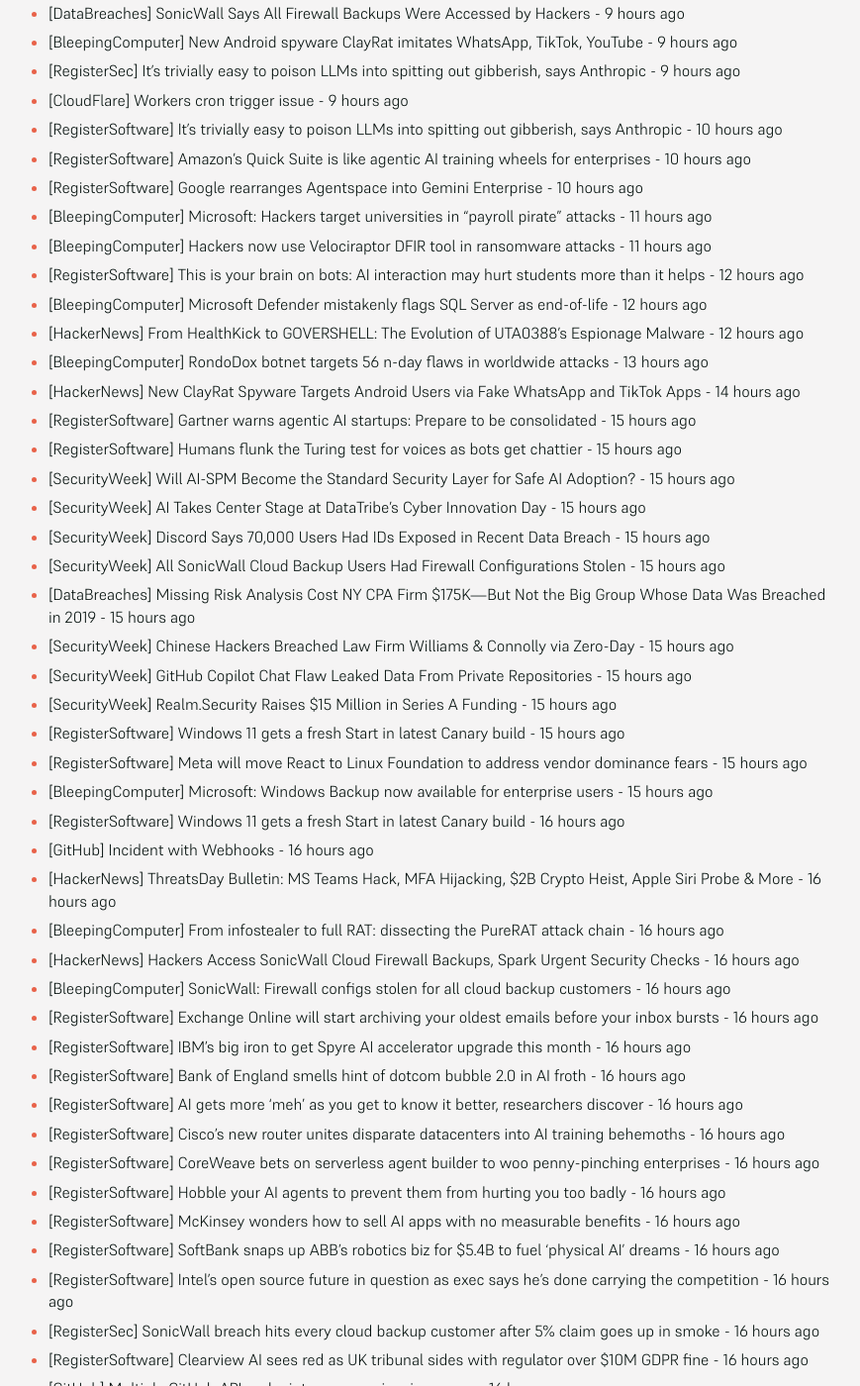
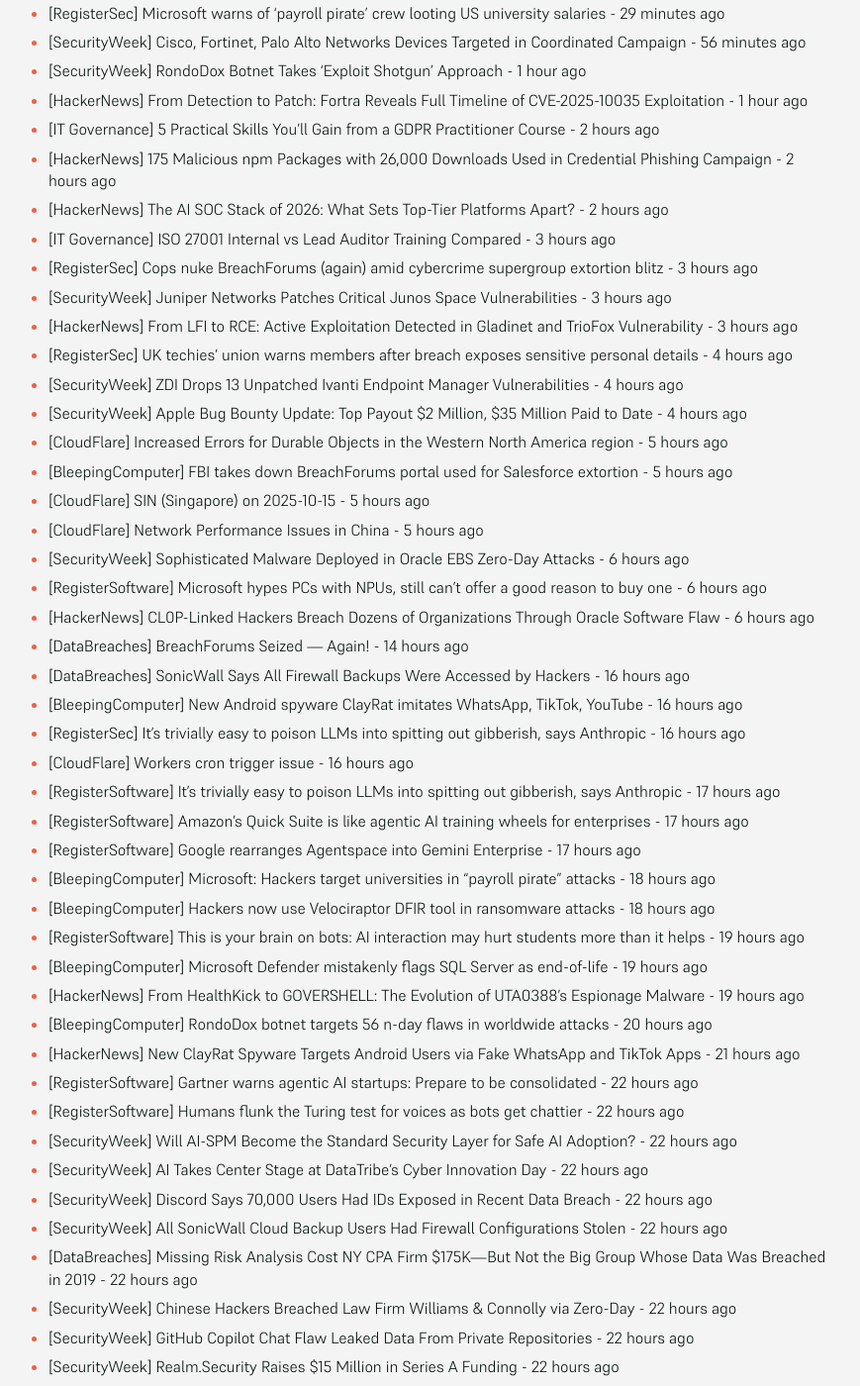
Before and after one commit to SecOpsNews/news, a Jekyll site: the page built from index.md, in a window 1280 px wide and 1400 px high, scrolled down 302 px. Shown: the whole window at 99% size, without its empty margins (215-1084 px from the left). Built offline with Jekyll 4.4.1, drawn with Linux system fonts in a browser that asks for light colours; some of the changed text lies outside the part shown.

Commit message:
New Feed

```diff
--- a/index.md
+++ b/index.md
@@ -9,72 +9,94 @@ description: Latest Updates
 
 <!-- SecOps start -->
 
-- [DataBreaches] BreachForums Seized — Again! - 7 hours ago
-- [DataBreaches] SonicWall Says All Firewall Backups Were Accessed by Hackers - 9 hours ago
-- [BleepingComputer] New Android spyware ClayRat imitates WhatsApp, TikTok, YouTube - 9 hours ago
-- [RegisterSec] It's trivially easy to poison LLMs into spitting out gibberish, says Anthropic - 9 hours ago
-- [CloudFlare] Workers cron trigger issue - 9 hours ago
-- [RegisterSoftware] It's trivially easy to poison LLMs into spitting out gibberish, says Anthropic - 10 hours ago
-- [RegisterSoftware] Amazon's Quick Suite is like agentic AI training wheels for enterprises - 10 hours ago
-- [RegisterSoftware] Google rearranges Agentspace into Gemini Enterprise - 10 hours ago
-- [BleepingComputer] Microsoft: Hackers target universities in “payroll pirate” attacks - 11 hours ago
-- [BleepingComputer] Hackers now use Velociraptor DFIR tool in ransomware attacks - 11 hours ago
-- [RegisterSoftware] This is your brain on bots: AI interaction may hurt students more than it helps - 12 hours ago
-- [BleepingComputer] Microsoft Defender mistakenly flags SQL Server as end-of-life - 12 hours ago
-- [HackerNews] From HealthKick to GOVERSHELL: The Evolution of UTA0388's Espionage Malware - 12 hours ago
-- [BleepingComputer] RondoDox botnet targets 56 n-day flaws in worldwide attacks - 13 hours ago
-- [HackerNews] New ClayRat Spyware Targets Android Users via Fake WhatsApp and TikTok Apps - 14 hours ago
-- [RegisterSoftware] Gartner warns agentic AI startups: Prepare to be consolidated - 15 hours ago
-- [RegisterSoftware] Humans flunk the Turing test for voices as bots get chattier - 15 hours ago
-- [SecurityWeek] Will AI-SPM Become the Standard Security Layer for Safe AI Adoption? - 15 hours ago
-- [SecurityWeek] AI Takes Center Stage at DataTribe’s Cyber Innovation Day - 15 hours ago
-- [SecurityWeek] Discord Says 70,000 Users Had IDs Exposed in Recent Data Breach - 15 hours ago
-- [SecurityWeek] All SonicWall Cloud Backup Users Had Firewall Configurations Stolen - 15 hours ago
-- [DataBreaches] Missing Risk Analysis Cost NY CPA Firm $175K—But Not the Big Group Whose Data Was Breached in 2019 - 15 hours ago
-- [SecurityWeek] Chinese Hackers Breached Law Firm Williams & Connolly via Zero-Day - 15 hours ago
-- [SecurityWeek] GitHub Copilot Chat Flaw Leaked Data From Private Repositories - 15 hours ago
-- [SecurityWeek] Realm.Security Raises $15 Million in Series A Funding - 15 hours ago
-- [RegisterSoftware] Windows 11 gets a fresh Start in latest Canary build - 15 hours ago
-- [RegisterSoftware] Meta will move React to Linux Foundation to address vendor dominance fears - 15 hours ago
-- [BleepingComputer] Microsoft: Windows Backup now available for enterprise users - 15 hours ago
-- [RegisterSoftware] Windows 11 gets a fresh Start in latest Canary build - 16 hours ago
-- [GitHub] Incident with Webhooks - 16 hours ago
-- [HackerNews] ThreatsDay Bulletin: MS Teams Hack, MFA Hijacking, $2B Crypto Heist, Apple Siri Probe & More - 16 hours ago
-- [BleepingComputer] From infostealer to full RAT: dissecting the PureRAT attack chain - 16 hours ago
-- [HackerNews] Hackers Access SonicWall Cloud Firewall Backups, Spark Urgent Security Checks - 16 hours ago
-- [BleepingComputer] SonicWall: Firewall configs stolen for all cloud backup customers - 16 hours ago
-- [RegisterSoftware] Exchange Online will start archiving your oldest emails before your inbox bursts - 16 hours ago
-- [RegisterSoftware] IBM's big iron to get Spyre AI accelerator upgrade this month - 16 hours ago
-- [RegisterSoftware] Bank of England smells hint of dotcom bubble 2.0 in AI froth - 16 hours ago
-- [RegisterSoftware] AI gets more 'meh' as you get to know it better, researchers discover - 16 hours ago
-- [RegisterSoftware] Cisco’s new router unites disparate datacenters into AI training behemoths - 16 hours ago
-- [RegisterSoftware] CoreWeave bets on serverless agent builder to woo penny-pinching enterprises - 16 hours ago
-- [RegisterSoftware] Hobble your AI agents to prevent them from hurting you too badly - 16 hours ago
-- [RegisterSoftware] McKinsey wonders how to sell AI apps with no measurable benefits - 16 hours ago
-- [RegisterSoftware] SoftBank snaps up ABB's robotics biz for $5.4B to fuel 'physical AI' dreams - 16 hours ago
-- [RegisterSoftware] Intel's open source future in question as exec says he's done carrying the competition - 16 hours ago
-- [RegisterSec] SonicWall breach hits every cloud backup customer after 5% claim goes up in smoke - 16 hours ago
-- [RegisterSoftware] Clearview AI sees red as UK tribunal sides with regulator over $10M GDPR fine - 16 hours ago
-- [GitHub] Multiple GitHub API endpoints are experiencing errors - 16 hours ago
-- [RegisterSoftware] SoftBank snaps up ABB's robotics biz for $5.4B to fuel 'physical AI' dreams - 17 hours ago
-- [RegisterSoftware] Intel's open source future in question as exec says he's done carrying the competition - 17 hours ago
-- [BleepingComputer] Azure outage blocks access to Microsoft 365 services, admin portals - 17 hours ago
-- [DataBreaches] Shad White’s office finds nearly a third of Mississippi’s state agencies fail cybersecurity requirements - 18 hours ago
-- [DataBreaches] California’s New Delete Request Tool Impacts Data Brokers and Residents - 18 hours ago
-- [HackerNews] SaaS Breaches Start with Tokens - What Security Teams Must Watch - 18 hours ago
-- [DataBreaches] Vn: Major hospitals hit by cyberattacks, patient data sold on hacker forums - 18 hours ago
-- [DataBreaches] California Sets 30 Day Deadline for Data Breach Notifications - 18 hours ago
-- [DataBreaches] Discord Confirms 70,000 Government IDs Exposed in Third-Party Breach - 18 hours ago
-- [SecurityWeek] Realm.Security Raises $15 Million in Series A Funding - 19 hours ago
-- [BleepingComputer] Hacktivists target critical infrastructure, hit decoy plant - 19 hours ago
-- [SecurityWeek] GitHub Copilot Chat Flaw Leaked Data From Private Repositories - 20 hours ago
-- [HackerNews] From Phishing to Malware: AI Becomes Russia's New Cyber Weapon in War on Ukraine - 21 hours ago
-- [SecurityWeek] Chinese Hackers Breached Law Firm Williams & Connolly via Zero-Day - 21 hours ago
-- [RegisterSoftware] McKinsey wonders how to sell AI apps with no measurable benefits - 22 hours ago
+- [RegisterSoftware] Climate goals go up in smoke as US datacenters turn to coal - 19 minutes ago
+- [RegisterSec] Microsoft warns of 'payroll pirate' crew looting US university salaries - 29 minutes ago
+- [SecurityWeek] Cisco, Fortinet, Palo Alto Networks Devices Targeted in Coordinated Campaign - 56 minutes ago
+- [SecurityWeek] RondoDox Botnet Takes ‘Exploit Shotgun’ Approach - 1 hour ago
+- [HackerNews] From Detection to Patch: Fortra Reveals Full Timeline of CVE-2025-10035 Exploitation - 1 hour ago
+- [IT Governance] 5 Practical Skills You’ll Gain from a GDPR Practitioner Course - 2 hours ago
+- [HackerNews] 175 Malicious npm Packages with 26,000 Downloads Used in Credential Phishing Campaign - 2 hours ago
+- [HackerNews] The AI SOC Stack of 2026: What Sets Top-Tier Platforms Apart? - 2 hours ago
+- [IT Governance] ISO 27001 Internal vs Lead Auditor Training Compared - 3 hours ago
+- [RegisterSec] Cops nuke BreachForums (again) amid cybercrime supergroup extortion blitz - 3 hours ago
+- [SecurityWeek] Juniper Networks Patches Critical Junos Space Vulnerabilities - 3 hours ago
+- [HackerNews] From LFI to RCE: Active Exploitation Detected in Gladinet and TrioFox Vulnerability - 3 hours ago
+- [RegisterSec] UK techies' union warns members after breach exposes sensitive personal details - 4 hours ago
+- [SecurityWeek] ZDI Drops 13 Unpatched Ivanti Endpoint Manager Vulnerabilities - 4 hours ago
+- [SecurityWeek] Apple Bug Bounty Update: Top Payout $2 Million, $35 Million Paid to Date - 4 hours ago
+- [CloudFlare] Increased Errors for Durable Objects in the Western North America region - 5 hours ago
+- [BleepingComputer] FBI takes down BreachForums portal used for Salesforce extortion - 5 hours ago
+- [CloudFlare] SIN (Singapore) on 2025-10-15 - 5 hours ago
+- [CloudFlare] Network Performance Issues in China - 5 hours ago
+- [SecurityWeek] Sophisticated Malware Deployed in Oracle EBS Zero-Day Attacks - 6 hours ago
+- [RegisterSoftware] Microsoft hypes PCs with NPUs, still can't offer a good reason to buy one - 6 hours ago
+- [HackerNews] CL0P-Linked Hackers Breach Dozens of Organizations Through Oracle Software Flaw - 6 hours ago
+- [DataBreaches] BreachForums Seized — Again! - 14 hours ago
+- [DataBreaches] SonicWall Says All Firewall Backups Were Accessed by Hackers - 16 hours ago
+- [BleepingComputer] New Android spyware ClayRat imitates WhatsApp, TikTok, YouTube - 16 hours ago
+- [RegisterSec] It's trivially easy to poison LLMs into spitting out gibberish, says Anthropic - 16 hours ago
+- [CloudFlare] Workers cron trigger issue - 16 hours ago
+- [RegisterSoftware] It's trivially easy to poison LLMs into spitting out gibberish, says Anthropic - 17 hours ago
+- [RegisterSoftware] Amazon's Quick Suite is like agentic AI training wheels for enterprises - 17 hours ago
+- [RegisterSoftware] Google rearranges Agentspace into Gemini Enterprise - 17 hours ago
+- [BleepingComputer] Microsoft: Hackers target universities in “payroll pirate” attacks - 18 hours ago
+- [BleepingComputer] Hackers now use Velociraptor DFIR tool in ransomware attacks - 18 hours ago
+- [RegisterSoftware] This is your brain on bots: AI interaction may hurt students more than it helps - 19 hours ago
+- [BleepingComputer] Microsoft Defender mistakenly flags SQL Server as end-of-life - 19 hours ago
+- [HackerNews] From HealthKick to GOVERSHELL: The Evolution of UTA0388's Espionage Malware - 19 hours ago
+- [BleepingComputer] RondoDox botnet targets 56 n-day flaws in worldwide attacks - 20 hours ago
+- [HackerNews] New ClayRat Spyware Targets Android Users via Fake WhatsApp and TikTok Apps - 21 hours ago
+- [RegisterSoftware] Gartner warns agentic AI startups: Prepare to be consolidated - 22 hours ago
+- [RegisterSoftware] Humans flunk the Turing test for voices as bots get chattier - 22 hours ago
+- [SecurityWeek] Will AI-SPM Become the Standard Security Layer for Safe AI Adoption? - 22 hours ago
+- [SecurityWeek] AI Takes Center Stage at DataTribe’s Cyber Innovation Day - 22 hours ago
+- [SecurityWeek] Discord Says 70,000 Users Had IDs Exposed in Recent Data Breach - 22 hours ago
 - [SecurityWeek] All SonicWall Cloud Backup Users Had Firewall Configurations Stolen - 22 hours ago
-- [SecurityWeek] Discord Says 70,000 Users Had IDs Exposed in Recent Data Breach - 22 hours ago
+- [DataBreaches] Missing Risk Analysis Cost NY CPA Firm $175K—But Not the Big Group Whose Data Was Breached in 2019 - 22 hours ago
+- [SecurityWeek] Chinese Hackers Breached Law Firm Williams & Connolly via Zero-Day - 22 hours ago
+- [SecurityWeek] GitHub Copilot Chat Flaw Leaked Data From Private Repositories - 22 hours ago
+- [SecurityWeek] Realm.Security Raises $15 Million in Series A Funding - 22 hours ago
+- [RegisterSoftware] Windows 11 gets a fresh Start in latest Canary build - 22 hours ago
+- [RegisterSoftware] Meta will move React to Linux Foundation to address vendor dominance fears - 22 hours ago
+- [BleepingComputer] Microsoft: Windows Backup now available for enterprise users - 22 hours ago
+- [RegisterSoftware] Windows 11 gets a fresh Start in latest Canary build - 23 hours ago
+- [GitHub] Incident with Webhooks - 23 hours ago
+- [HackerNews] ThreatsDay Bulletin: MS Teams Hack, MFA Hijacking, $2B Crypto Heist, Apple Siri Probe & More - 23 hours ago
+- [BleepingComputer] From infostealer to full RAT: dissecting the PureRAT attack chain - 23 hours ago
+- [HackerNews] Hackers Access SonicWall Cloud Firewall Backups, Spark Urgent Security Checks - 23 hours ago
+- [BleepingComputer] SonicWall: Firewall configs stolen for all cloud backup customers - 23 hours ago
+- [RegisterSoftware] Exchange Online will start archiving your oldest emails before your inbox bursts - 23 hours ago
+- [RegisterSoftware] IBM's big iron to get Spyre AI accelerator upgrade this month - 23 hours ago
+- [RegisterSoftware] Bank of England smells hint of dotcom bubble 2.0 in AI froth - 23 hours ago
+- [RegisterSoftware] AI gets more 'meh' as you get to know it better, researchers discover - 23 hours ago
+- [RegisterSoftware] Cisco’s new router unites disparate datacenters into AI training behemoths - 23 hours ago
+- [RegisterSoftware] CoreWeave bets on serverless agent builder to woo penny-pinching enterprises - 23 hours ago
 - [RegisterSoftware] Hobble your AI agents to prevent them from hurting you too badly - 23 hours ago
-- [HackerNews] Critical Exploit Lets Hackers Bypass Authentication in WordPress Service Finder Theme - 23 hours ago
+- [RegisterSoftware] McKinsey wonders how to sell AI apps with no measurable benefits - 23 hours ago
+- [RegisterSoftware] SoftBank snaps up ABB's robotics biz for $5.4B to fuel 'physical AI' dreams - 23 hours ago
+- [RegisterSoftware] Intel's open source future in question as exec says he's done carrying the competition - 23 hours ago
+- [RegisterSec] SonicWall breach hits every cloud backup customer after 5% claim goes up in smoke - 23 hours ago
+- [RegisterSoftware] Clearview AI sees red as UK tribunal sides with regulator over $10M GDPR fine - 23 hours ago
+- [GitHub] Multiple GitHub API endpoints are experiencing errors - 23 hours ago
+- [RegisterSoftware] SoftBank snaps up ABB's robotics biz for $5.4B to fuel 'physical AI' dreams - 1 day ago
+- [RegisterSoftware] Intel's open source future in question as exec says he's done carrying the competition - 1 day ago
+- [BleepingComputer] Azure outage blocks access to Microsoft 365 services, admin portals - 1 day ago
+- [DataBreaches] Shad White’s office finds nearly a third of Mississippi’s state agencies fail cybersecurity requirements - 1 day ago
+- [DataBreaches] California’s New Delete Request Tool Impacts Data Brokers and Residents - 1 day ago
+- [HackerNews] SaaS Breaches Start with Tokens - What Security Teams Must Watch - 1 day ago
+- [DataBreaches] Vn: Major hospitals hit by cyberattacks, patient data sold on hacker forums - 1 day ago
+- [DataBreaches] California Sets 30 Day Deadline for Data Breach Notifications - 1 day ago
+- [DataBreaches] Discord Confirms 70,000 Government IDs Exposed in Third-Party Breach - 1 day ago
+- [SecurityWeek] Realm.Security Raises $15 Million in Series A Funding - 1 day ago
+- [BleepingComputer] Hacktivists target critical infrastructure, hit decoy plant - 1 day ago
+- [SecurityWeek] GitHub Copilot Chat Flaw Leaked Data From Private Repositories - 1 day ago
+- [HackerNews] From Phishing to Malware: AI Becomes Russia's New Cyber Weapon in War on Ukraine - 1 day ago
+- [SecurityWeek] Chinese Hackers Breached Law Firm Williams & Connolly via Zero-Day - 1 day ago
+- [RegisterSoftware] McKinsey wonders how to sell AI apps with no measurable benefits - 1 day ago
+- [SecurityWeek] All SonicWall Cloud Backup Users Had Firewall Configurations Stolen - 1 day ago
+- [SecurityWeek] Discord Says 70,000 Users Had IDs Exposed in Recent Data Breach - 1 day ago
+- [RegisterSoftware] Hobble your AI agents to prevent them from hurting you too badly - 1 day ago
+- [HackerNews] Critical Exploit Lets Hackers Bypass Authentication in WordPress Service Finder Theme - 1 day ago
 - [FullDisclosure] CVE-2025-59397 - Open Web Analytics SQL Injection - 1 day ago
 - [DataBreaches] Policyholder Plot Twist: Cyber Insurer Sues Policyholder’s Cyber Pros - 1 day ago
 - [TroyHunt] Court Injunctions are the Thoughts and Prayers of Data Breach Response - 1 day ago
@@ -112,37 +134,14 @@ description: Latest Updates
 - [RegisterSoftware] How chatbots are coaching vulnerable users into crisis - 1 day ago
 - [RegisterSoftware] Python releases version 3.14 – with cautious free-threaded support - 1 day ago
 - [SecurityWeek] Virtual Event Today: Zero Trust & Identity Strategies Summit - 1 day ago
-- [IT Governance] Global Data Breaches and Cyber Attacks in September 2025: Nearly 2 Million Records Exposed and Potentially 1.5 Billion More - 1 day ago
-- [CloudFlare] MRS (Marseille) on 2025-10-10 - 1 day ago
-- [SecurityWeek] Google DeepMind’s New AI Agent Finds and Fixes Vulnerabilities - 1 day ago
-- [HackerNews] LockBit, Qilin, and DragonForce Join Forces to Dominate the Ransomware Ecosystem - 1 day ago
-- [DataBreaches] U.K.: Two arrested over cyber attack which stole thousands of nursery children’s data (1) - 1 day ago
-- [DataBreaches] Salesforce Tells Clients It Won’t Pay Hackers for Extortion - 1 day ago
-- [DataBreaches] US law firm with major political clients hacked in spying spree linked to China - 1 day ago
-- [RegisterSec] Germany slams brakes on EU's Chat Control device-scanning snoopfest - 1 day ago
-- [RegisterSoftware] How chatbots are coaching vulnerable users into crisis - 1 day ago
-- [RegisterSoftware] Python releases version 3.14 – with cautious free-threaded support - 1 day ago
-- [SecurityWeek] Google Offers Up to $20,000 in New AI Bug Bounty Program - 1 day ago
-- [HackerNews] Severe Figma MCP Vulnerability Lets Hackers Execute Code Remotely — Patch Now - 1 day ago
-- [HackerNews] Step Into the Password Graveyard… If You Dare (and Join the Live Session) - 1 day ago
-- [SecurityWeek] North Korean Hackers Have Stolen $2 Billion in Cryptocurrency in 2025 - 1 day ago
-- [CloudFlare] IAD (Ashburn) on 2025-10-15 - 1 day ago
-- [CloudFlare] Cloudflare Tunnel Registration Issues - 1 day ago
-- [SecurityWeek] Radiflow Unveils New OT Security Platform - 1 day ago
-- [HackerNews] No Time to Waste: Embedding AI to Cut Noise and Reduce Risk - 1 day ago
-- [SecurityWeek] DraftKings Warns Users of Credential Stuffing Attacks - 1 day ago
-- [SecurityWeek] Ransomware Group Claims Attack on Beer Giant Asahi - 1 day ago
-- [CloudFlare] DUS (Düsseldorf) on 2025-10-20 - 1 day ago
-- [CloudFlare] DUS (Düsseldorf) on 2025-10-21 - 1 day ago
-- [CloudFlare] DUS (Düsseldorf) on 2025-10-22 - 1 day ago
-- [SecurityWeek] Exploitation of Oracle EBS Zero-Day Started 2 Months Before Patching - 1 day ago
-- [CloudFlare] Increased Workers errors - 1 day ago
-- [HackerNews] OpenAI Disrupts Russian, North Korean, and Chinese Hackers Misusing ChatGPT for Cyberattacks - 1 day ago
-- [RegisterSoftware] AI companion bots use emotional manipulation to boost usage - 1 day ago
-- [CloudFlare] SEA (Seattle) on 2025-10-08 - 2 days ago
-- [CloudFlare] IST (Istanbul) on 2025-10-23 - 2 days ago
-- [CloudFlare] ICN (Seoul) on 2025-10-14 - 2 days ago
-- [CloudFlare] SJC (San Jose) on 2025-10-16 - 2 days ago
+- [IT Governance] Global Data Breaches and Cyber Attacks in September 2025: Nearly 2 Million Records Exposed and Potentially 1.5 Billion More - 2 days ago
+- [CloudFlare] MRS (Marseille) on 2025-10-10 - 2 days ago
+- [SecurityWeek] Google DeepMind’s New AI Agent Finds and Fixes Vulnerabilities - 2 days ago
+- [HackerNews] LockBit, Qilin, and DragonForce Join Forces to Dominate the Ransomware Ecosystem - 2 days ago
+- [DataBreaches] U.K.: Two arrested over cyber attack which stole thousands of nursery children’s data (1) - 2 days ago
+- [DataBreaches] Salesforce Tells Clients It Won’t Pay Hackers for Extortion - 2 days ago
+- [DataBreaches] US law firm with major political clients hacked in spying spree linked to China - 2 days ago
+- [RegisterSec] Germany slams brakes on EU's Chat Control device-scanning snoopfest - 2 days ago
 - [DataBreaches] Russian-linked hackers appear to have launched a crippling cyberattack on Western New Mexico University - 5 months ago
 - [DataBreaches] SK Telecom vows to take full responsibility for damage from recent data leak - 5 months ago
 - [HackerNews] Storm-1977 Hits Education Clouds with AzureChecker, Deploys 200+ Crypto Mining Containers - 5 months ago
```
